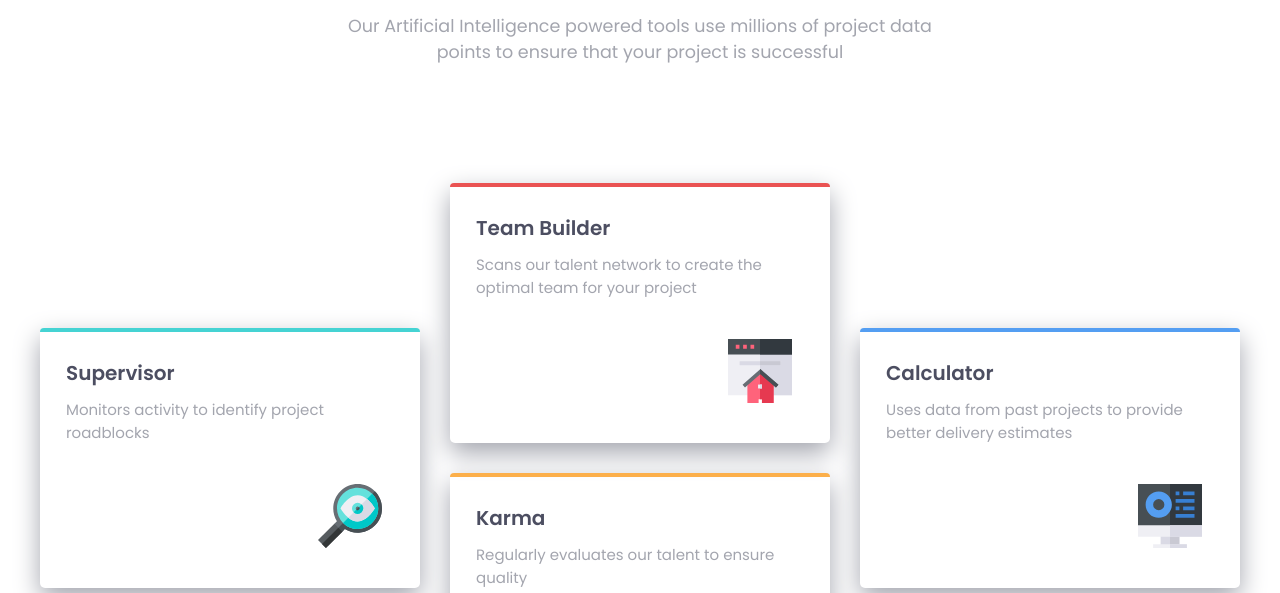
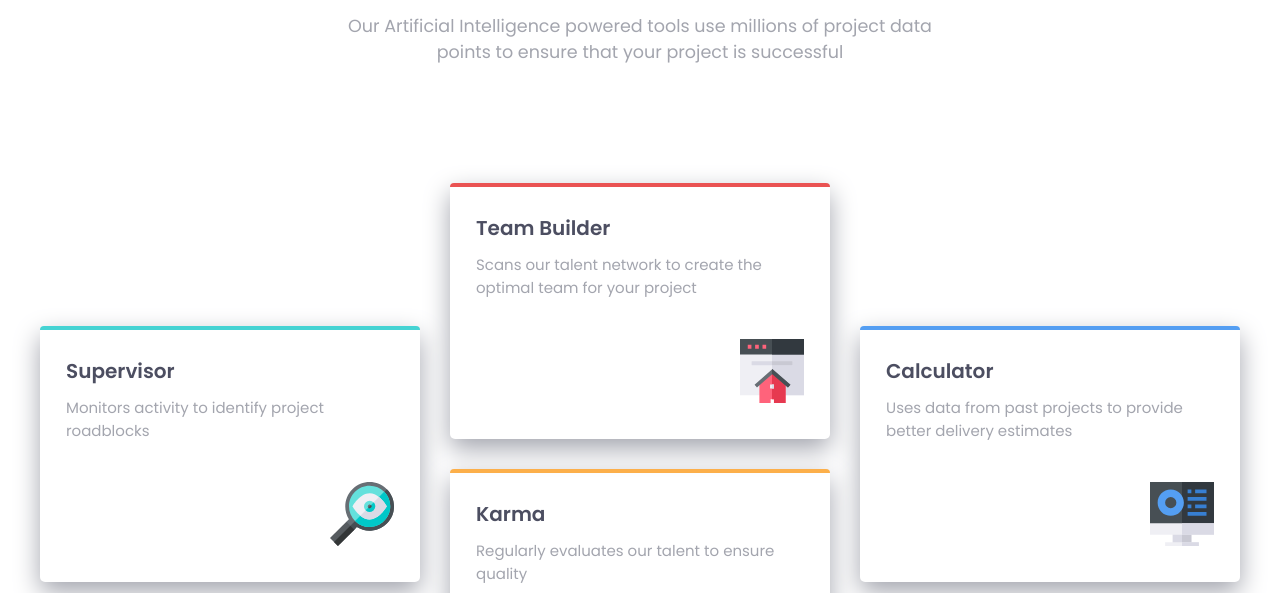
Before and after one commit to BouyBouy007/Four-Card-Feature-Section, a plain HTML site: page index.html in a window 1280 px wide. Shown: the part 207-800 px from the top of the page. Drawn offline with Linux system fonts and the light colour scheme.

Commit message:
Second Commit

```diff
--- a/index.css
+++ b/index.css
@@ -34,13 +34,15 @@ header h3 {
 .main-container {
   display: grid;
   grid-template-columns: repeat(3, 1fr);
-  grid-template-rows: repeat(4, 115px);
+  grid-template-rows: repeat(4, 1fr);
   margin: 100px auto;
   max-width: 1200px;
   gap: 30px;
 }
 
 .tool-cards {
+  display: flex;
+  flex-direction: column;
   position: relative;
   border: none;
   border-radius: 5px;
@@ -87,9 +89,8 @@ header h3 {
   margin-bottom: 40px;
 }
 
-.section-icon {
-  position: absolute;
-  right: 10%;
+.image-container {
+  text-align: right;
 }
 
 .supervisor-section {
--- a/index.html
+++ b/index.html
@@ -37,7 +37,9 @@
           <div class="section-description">
             Monitors activity to identify project roadblocks
           </div>
+          <div class="image-container">
             <img class="section-icon" alt="Supervisor Icon" src="images/icon-supervisor.svg">
+          </div>
         </section>
 
 
@@ -48,7 +50,9 @@
         <div class="section-description">
           Scans our talent network to create the optimal team for your project
         </div>
+        <div class="image-container">
           <img class="section-icon" alt="Team Builder Icon" src="images/icon-team-builder.svg">
+        </div>
       </section>
 
       <section class="karma-section tool-cards">
@@ -58,7 +62,9 @@
         <div class="section-description">
           Regularly evaluates our talent to ensure quality
         </div>
+        <div class="image-container">
           <img class="section-icon" alt="Karma Icon" src="images/icon-karma.svg">
+        </div>
       </section>
 
       <section class="calculator-section tool-cards">
@@ -68,7 +74,9 @@
         <div class="section-description">
           Uses data from past projects to provide better delivery estimates
         </div>
+        <div class="image-container">
           <img class="section-icon" alt="Calculator Icon" src="images/icon-calculator.svg">
+        </div>
       </section>
     </div>
   </main>
```
